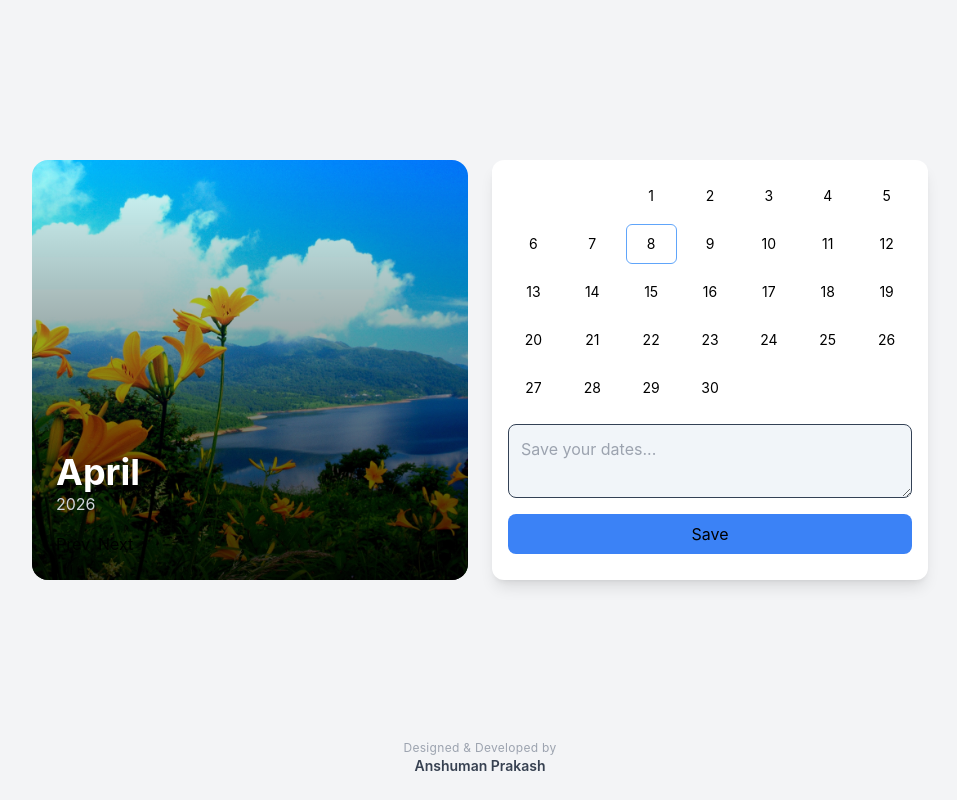
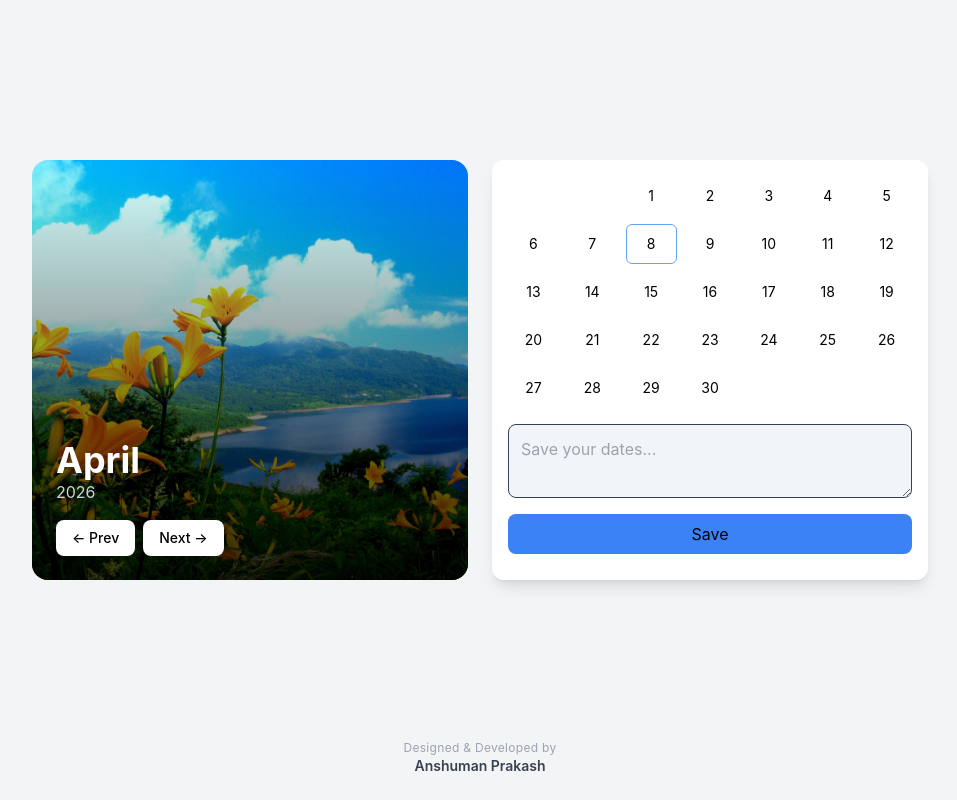
Before and after one commit to Anshuman-Prakash/calendar, a React (Create React App) app: page / in a window 1280 px wide. Shown: the whole page, without its empty margins (160-1117 px from the left). Built offline with nearby package versions, Linux system fonts and the light colour scheme.

Commit message:
Update button styles in HeroSection component for improved UI

```diff
--- a/src/components/Calendar/HeroSection.jsx
+++ b/src/components/Calendar/HeroSection.jsx
@@ -25,12 +25,19 @@ export default function HeroSection({ curMonth, curYear, navigate }) {
         <p className="text-gray-300">{curYear}</p>
 
         <div className="flex gap-2 mt-4">
-          <button onClick={() => navigate("prev")} className="btn">
-            Prev
-          </button>
-          <button onClick={() => navigate("next")} className="btn">
-            Next
-          </button>
+          <button
+            onClick={() => navigate("prev")}
+            className="bg-white text-black px-4 py-2 rounded-lg text-sm font-medium hover:bg-gray-200 transition"
+            >
+            ← Prev
+            </button>
+
+            <button
+            onClick={() => navigate("next")}
+            className="bg-white text-black px-4 py-2 rounded-lg text-sm font-medium hover:bg-gray-200 transition"
+            >
+            Next →
+            </button>
         </div>
       </div>
     </div>
```
